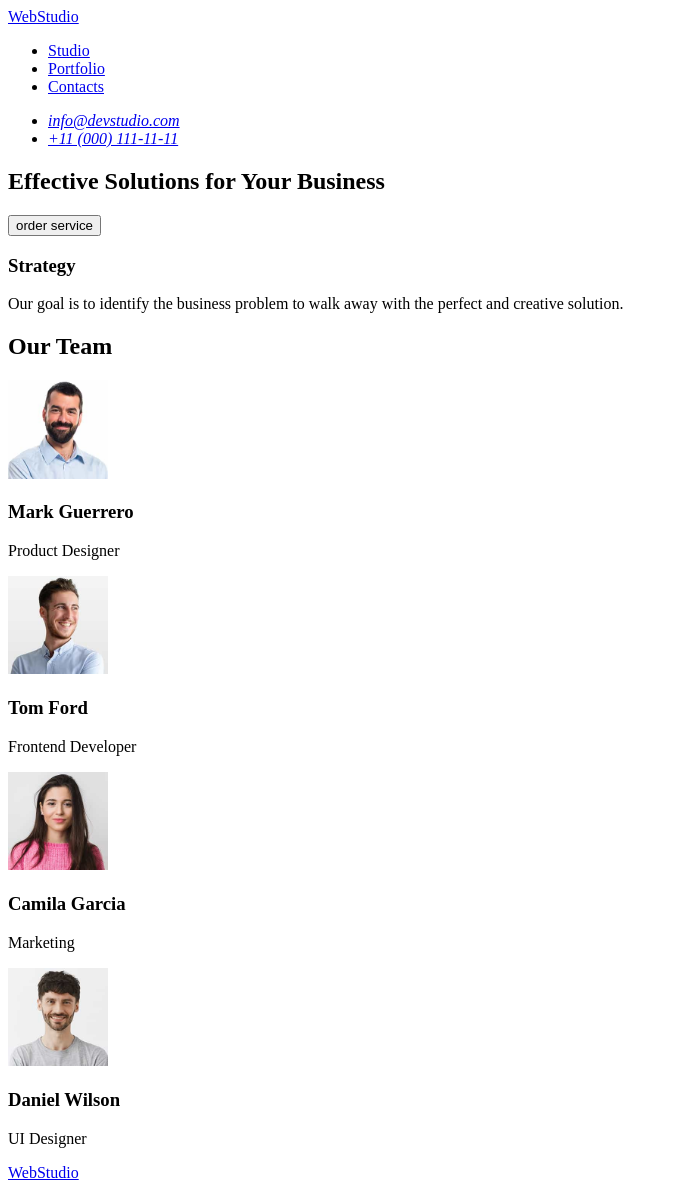
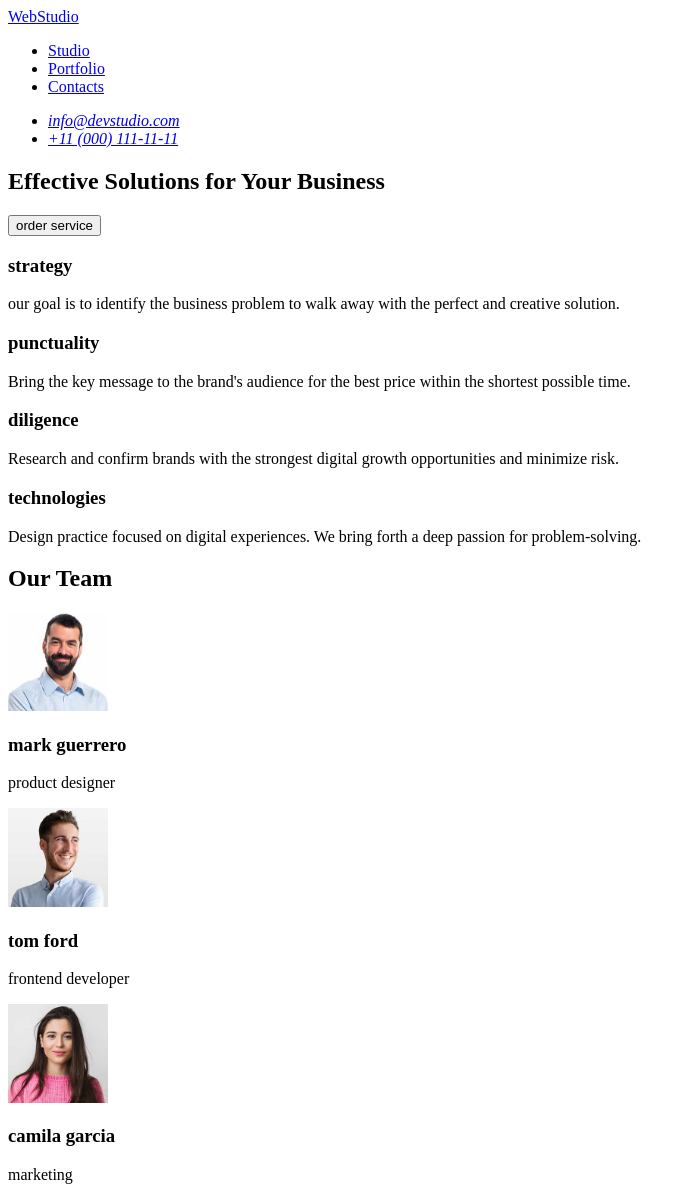
Before and after one commit to Vedatbasaq/goit-markup-hw-02, a plain HTML site: page index.html in a window 1280 px wide. Shown: the top 1187 px of the page, without its empty margins (0-696 px from the left). Drawn offline with Linux system fonts and the light colour scheme.

Commit message:
new commit

```diff
--- a/index.html
+++ b/index.html
@@ -33,11 +33,32 @@
 
       <!-- İkinci section -->
       <section>
-        <h3>Strategy</h3>
+        <h3>strategy</h3>
         <p>
-          Our goal is to identify the business problem to walk away with the
+          our goal is to identify the business problem to walk away with the
           perfect and creative solution.
         </p>
+
+        <h3>punctuality</h3>
+        <p>
+          Bring the key message to the brand's audience for the best price
+          within the shortest possible time.
+        </p>
+
+        <h3>diligence</h3>
+        <p>
+          Research and confirm brands with the strongest digital growth
+          opportunities and minimize risk.
+        </p>
+
+
+        <h3>technologies</h3>
+        <p>
+          Design practice focused on digital experiences. We bring forth a deep
+          passion for problem-solving.
+        </p>
+      </section>
+
       </section>
 
       <!-- Üçüncü section -->
@@ -47,26 +68,26 @@
         <div>
           <div>
             <img src="images/mark.jpg" alt="Mark Guerrero" width="100" />
-            <h3>Mark Guerrero</h3>
-            <p>Product Designer</p>
+            <h3>mark guerrero</h3>
+            <p>product designer</p>
           </div>
 
           <div>
             <img src="images/tom.jpg" alt="Tom Ford" width="100" />
-            <h3>Tom Ford</h3>
-            <p>Frontend Developer</p>
+            <h3>tom ford</h3>
+            <p>frontend developer</p>
           </div>
 
           <div>
             <img src="images/camila.jpg" alt="Camila Garcia" width="100" />
-            <h3>Camila Garcia</h3>
-            <p>Marketing</p>
+            <h3>camila garcia</h3>
+            <p>marketing</p>
           </div>
 
           <div>
             <img src="images/daniel.jpg" alt="Daniel Wilson" width="100" />
-            <h3>Daniel Wilson</h3>
-            <p>UI Designer</p>
+            <h3>daniel wilson</h3>
+            <p>uı designer</p>
           </div>
         </div>
       </section>
```
